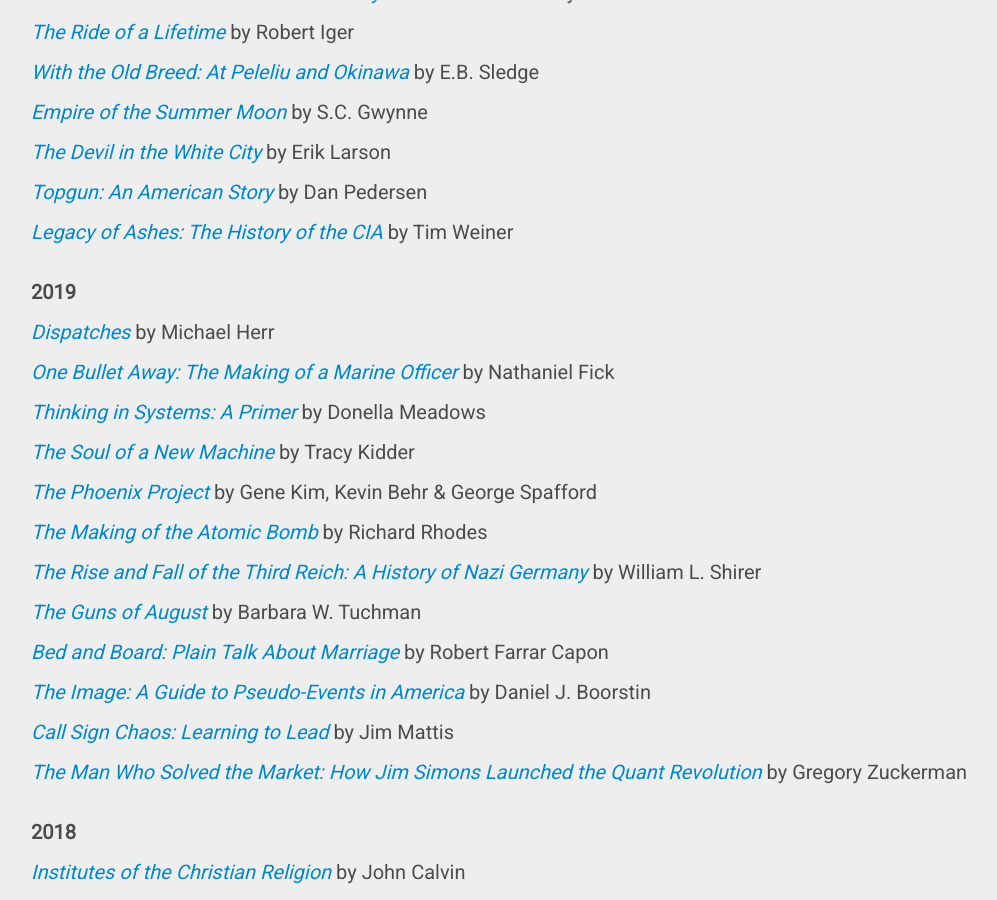
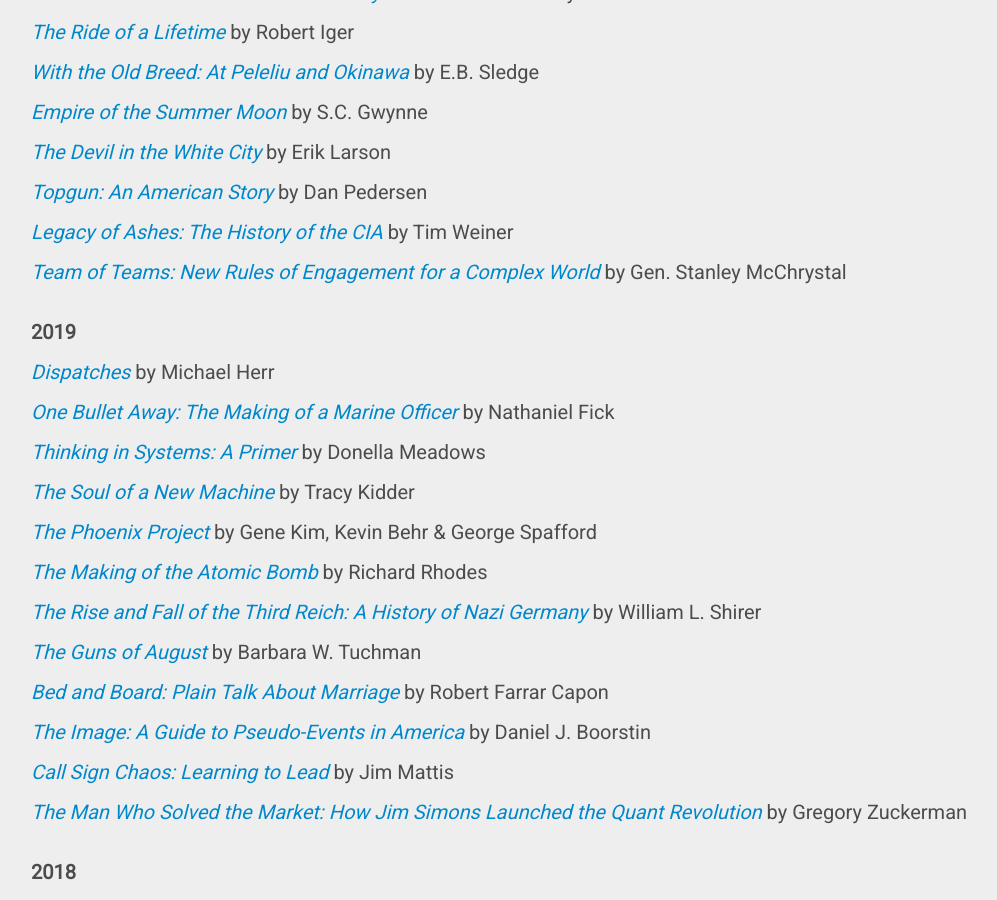
Before and after one commit to speric/speric.github.com, a Jekyll site: the page built from books/index.html, in a window 1280 px wide and 900 px high, scrolled down 629 px. Shown: the whole window, without its empty margins (139-1136 px from the left). Built offline with Jekyll 4.4.1, drawn with Linux system fonts in a browser that asks for light colours; some web fonts are replaced; comment, search, counter and statistics services are not loaded.

Commit message:
Add 'Team of Teams'

```diff
--- a/books/index.html
+++ b/books/index.html
@@ -22,6 +22,7 @@ header_img: "quotes.jpg"
   <p><i><a href="https://www.amazon.com/Devil-White-City-Madness-Changed/dp/0375725601">The Devil in the White City</a></i> by Erik Larson</p>
   <p><i><a href="https://www.amazon.com/Topgun-American-Story-Dan-Pedersen/dp/0316416266">Topgun: An American Story </a></i> by Dan Pedersen</p>
   <p><i><a href="https://www.amazon.com/Legacy-Ashes-History-Tim-Weiner/dp/0307389006">Legacy of Ashes: The History of the CIA </a></i> by Tim Weiner</p>
+  <p><i><a href="https://www.amazon.com/Team-Teams-Rules-Engagement-Complex/dp/1591847486">Team of Teams: New Rules of Engagement for a Complex World</a></i> by Gen. Stanley McChrystal</p>
 
   <br/>
 
```
